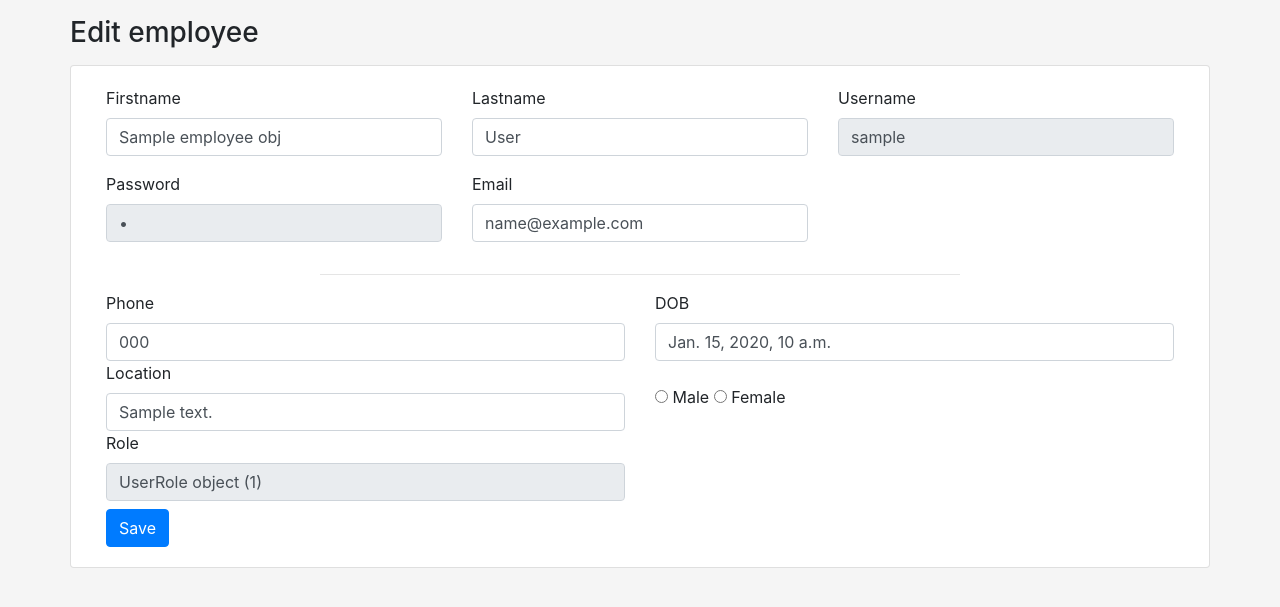
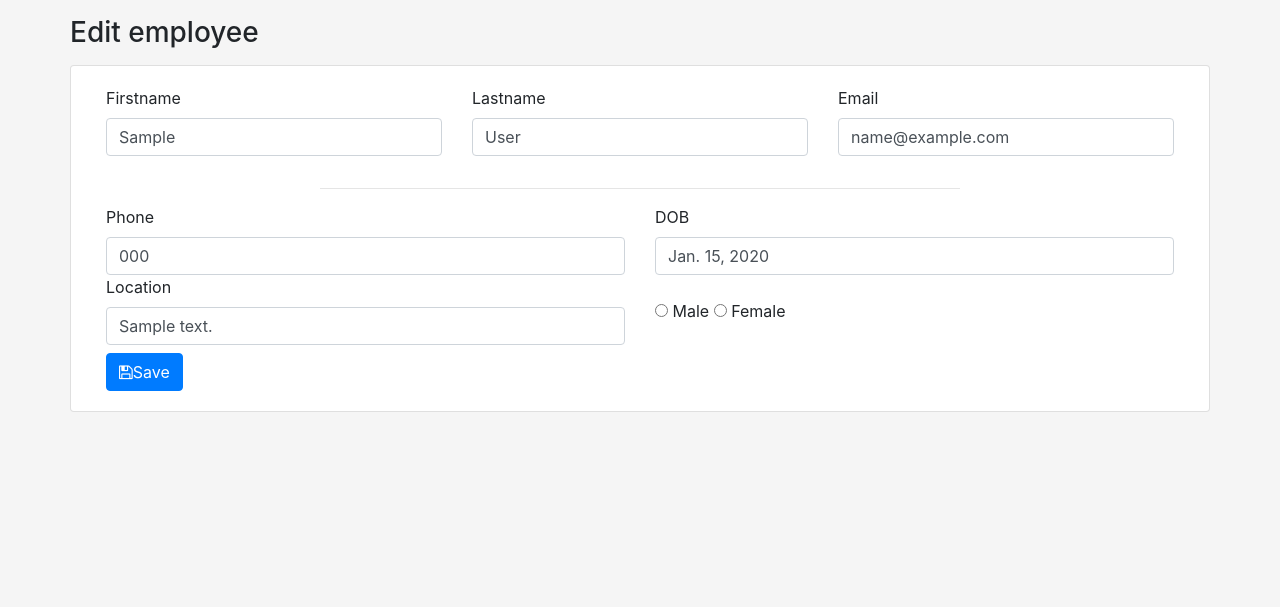
Before and after one commit to Vazcipher/trackmyleadz, a Django app: template trackapp/template/editemployee.html in a window 1280 px wide. Shown: the part 139-746 px from the top of the page. Run offline with Django 3.2, Linux system fonts and the light colour scheme; tables that the repository leaves empty hold one stand-in row (values such as "Sample post"); the template is opened without the code that fills it: values that come from a table or form of the project are taken from there, most other values are stand-ins (such as "Sample title", 1, 10 or a date in 2020); some libraries are stand-ins or nearby versions.

Commit message:
for edit employee

```diff
--- a/trackapp/template/editemployee.html
+++ b/trackapp/template/editemployee.html
@@ -24,24 +24,15 @@
 				<div class="row">
 					<div class="form-group col-lg-4">
 						<label>Firstname</label>
-						<input type="text" value="{{ employee_obj.fistname }}" class="form-control">
+						<input type="text" value="{{ emp_obj.firstname }}" class="form-control">
 					</div>
 					<div class="form-group col-lg-4">
 						<label>Lastname</label>
-						<input type="text" value="{{ employee_obj.lastname }}" class="form-control">
+						<input type="text" value="{{ emp_obj.lastname }}" class="form-control">
                     </div>
-                    <div class="form-group col-lg-4">
-						<label>Username</label>
-						<input type="text" value="{{ userlogin.username }}" readonly class="form-control">
-                    </div>
-                    <div class="form-group col-lg-4">
-						<label>Password</label>
-						<input type="password" value="{{ userlogin.password }}" readonly class="form-control">
-                    </div>
-
 					<div class="form-group col-lg-4">
 						<label>Email</label>
-						<input type="text" value="{{ employee_obj.email }}" class="form-control">
+						<input type="text" value="{{ emp_obj.email }}" class="form-control">
 					</div>
 				</div>
 
@@ -51,34 +42,30 @@
 				<div class="row mt-2">
 					<div class="col-lg-6">
 						<label>Phone</label>
-						<input type="text" value="{{ employee_obj.phone }}" class="form-control">
+						<input type="text" value="{{ emp_obj.mobile }}" class="form-control">
                     </div>
                     <div class="col-lg-6">
 						<label>DOB</label>
-						<input type="text" value="{{ employee_obj.dob }}" class="form-control">
+						<input type="text" value="{{ emp_obj.dob }}" class="form-control">
                     </div>
                     <div class="col-lg-6">
 						<label>Location</label>
-						<input type="text" value="{{ employee_obj.address }}" class="form-control">
+						<input type="text" value="{{ emp_obj.address }}" class="form-control">
                     </div>
 
 					<div class="col-lg-6">
 						<div class="mt-4">
-							<input type="radio" {% if employee_obj.gender == 'Male' %} checked {% endif %} name="gender"
+							<input type="radio" {% if emp_obj.gender == 'Male' %} checked {% endif %} name="gender"
 								value="Male"> Male
-							<input type="radio" {% if employee_obj.gender == 'Female' %} checked {% endif %}
+							<input type="radio" {% if emp_obj.gender == 'Female' %} checked {% endif %}
 								name="gender" value="Female"> Female
 						</div>
-                    </div>
-                    <div class="col-lg-6">
-						<label>Role</label>
-						<input type="text" value="{{ user_obj.role }}" readonly class="form-control">
                     </div>
 				</div>
 
 				<div class="row mt-2">
 					<div class="col-lg-12">
-						<button class="btn btn-primary" onclick="fn_edit_employee('{{ employee.id }}', '{{ csrf_token }}');">Save</button>
+						<button  id="btn" class="btn btn-primary" onclick="fn_edit_employee('{{ emp_obj.id }}', '{{ csrf_token }}');"><i class="fa fa-save"></i>Save</button>
 					</div>
 				</div>
 
--- a/trackapp/template/employee.html
+++ b/trackapp/template/employee.html
@@ -61,7 +61,7 @@
 								menu
 							</button>
 							<div class="dropdown-menu">
-								<a class="dropdown-item" href="#"><i class="fa fa-edit"> Edit</i></a>
+								<a class="dropdown-item" href="http://127.0.0.1:8000/trackapp/editemployee?id={{user.id}}"><i class="fa fa-edit"> Edit</i></a>
 								<a class="dropdown-item" href="#"><i class="fa fa-user-times"> Delete</i></a>
 								<a class="dropdown-item" href="#"><i class="fa fa-binoculars"> View</i></a>
 							</div>
--- a/trackapp/urls.py
+++ b/trackapp/urls.py
@@ -27,5 +27,5 @@ urlpatterns = [
     path('createLeadSource/', views.fn_create_lead_source),
     path('viewconsumer/',views.fn_view_consumer),
     path('editconsumer/', views.fn_edit_consumer),
-     path('editemployee/', views.fn_edit_employee),
+    path('editemployee/', views.fn_edit_employee),
 ]
```
Also changed, not shown: trackapp/template/editconsumer.html (+6 -1 lines), trackapp/views.py (+9 -7 lines).
